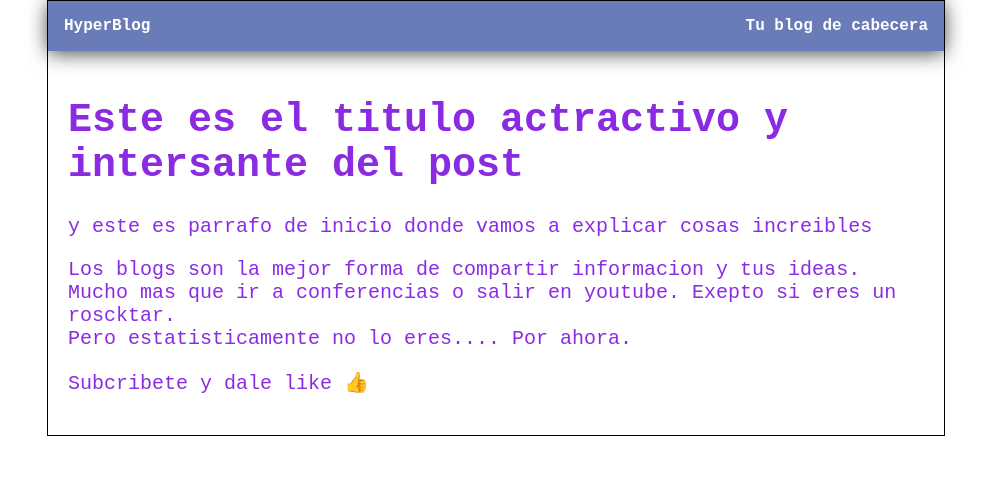
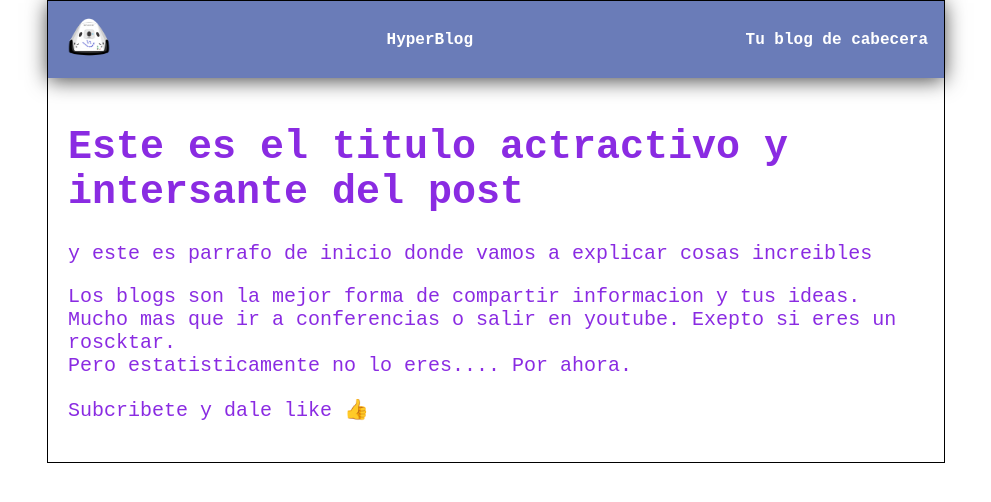
Before and after one commit to ozpina/Hyperblog, a plain HTML site: page index.html in a window 1280 px wide. Shown: the whole page, without its empty margins (144-1135 px from the left). Drawn offline with Linux system fonts and the light colour scheme.

Commit message:
Logo nuevo

```diff
--- a/css/style.css
+++ b/css/style.css
@@ -22,6 +22,7 @@ body{
 
 #cabecera {
     display: flex;
+    align-items: center;
     justify-content: space-between;
     background-color: rgb(106, 124, 184);
     box-shadow: 0px 2px 20px 0px rgba(0, 0, 0, 0.75);
@@ -35,3 +36,11 @@ body{
     font-weight: normal;
     font-size: 15px;
 }
+figure{
+    margin: 0;
+    padding: 0;
+}
+.img{
+    height: 40px;
+    width: 50px;
+}
--- a/index.html
+++ b/index.html
@@ -10,6 +10,9 @@
 <body>
     <div id="conteiner">
         <div id="cabecera">
+        <figure>
+            <img class="img" src="./imagenes/dragon.png" alt="Imagen de una nave" srcset="">
+        </figure>
             HyperBlog <span class="line">Tu blog de cabecera</span>
         </div>
         <div id="post">
```
